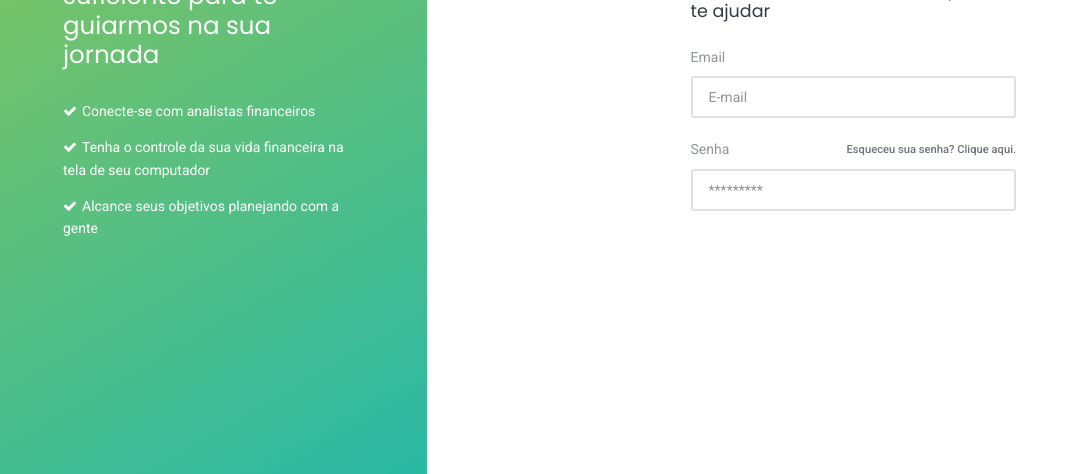
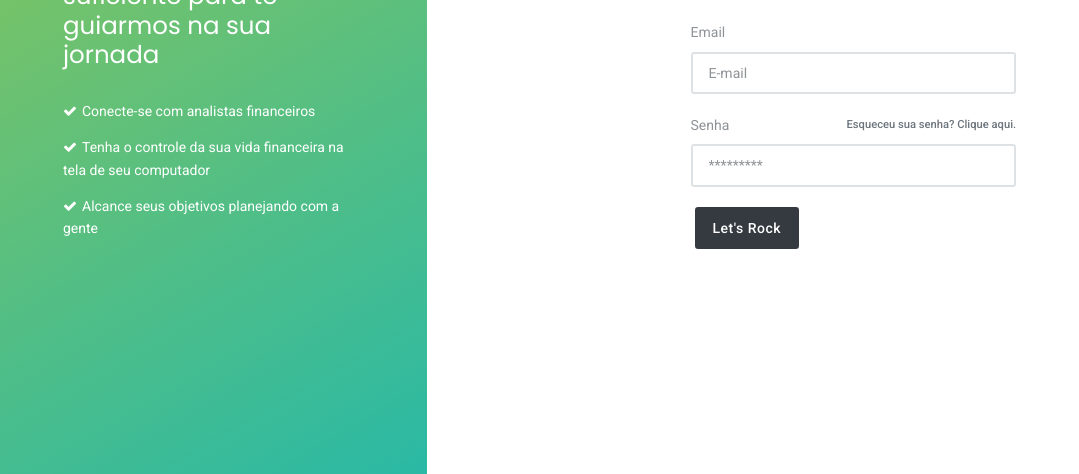
Before and after one commit to declarei/help-invest-fe, a website with bundled scripts: page template/sign-in.html in a window 1280 px wide. Shown: the part 326-800 px from the top of the page, without its empty margins (0-1079 px from the left). Built offline with nearby package versions, Linux system fonts and the light colour scheme; a web font is replaced by a local one.

Commit message:
Uncomment button

```diff
--- a/template/sign-in.html
+++ b/template/sign-in.html
@@ -67,10 +67,10 @@
 										</div>
 										<span class="form-group"><input type="password" class="form-control" placeholder="*********"></span>
 									</div>
-									<!-- <div class="row align-items-center no-gutters m-0">
-										<div class="col-6 col-md-8"><span class="text-muted">Don't have an account? <a href="sign-up.html">Signup</a></span></div>
+									<div class="row align-items-center no-gutters m-0">
+										<!-- <div class="col-6 col-md-8"><span class="text-muted">Don't have an account? <a href="sign-up.html">Signup</a></span></div> -->
 										<div class="col-6 col-md-4 text-right"><button class="btn btn-dark ">Let's Rock</button></div>
-									</div> -->
+									</div>
 								</div>
 							</div>
 						</div>
```
